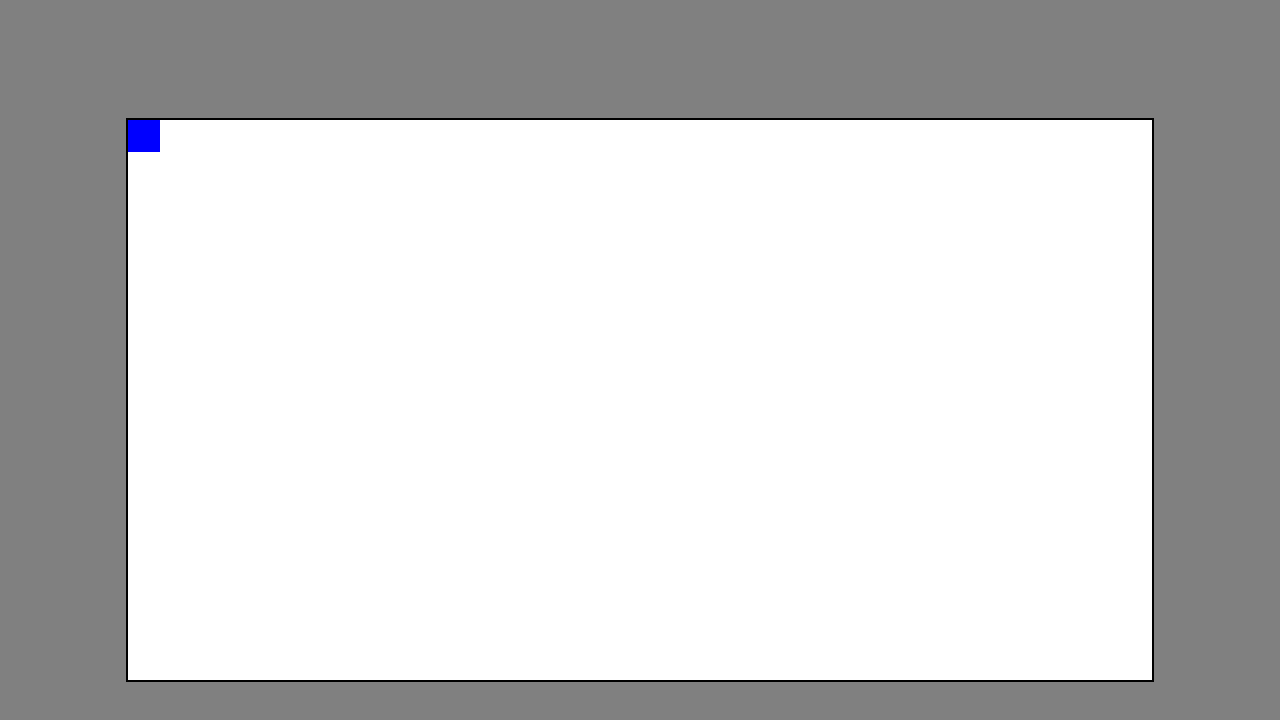
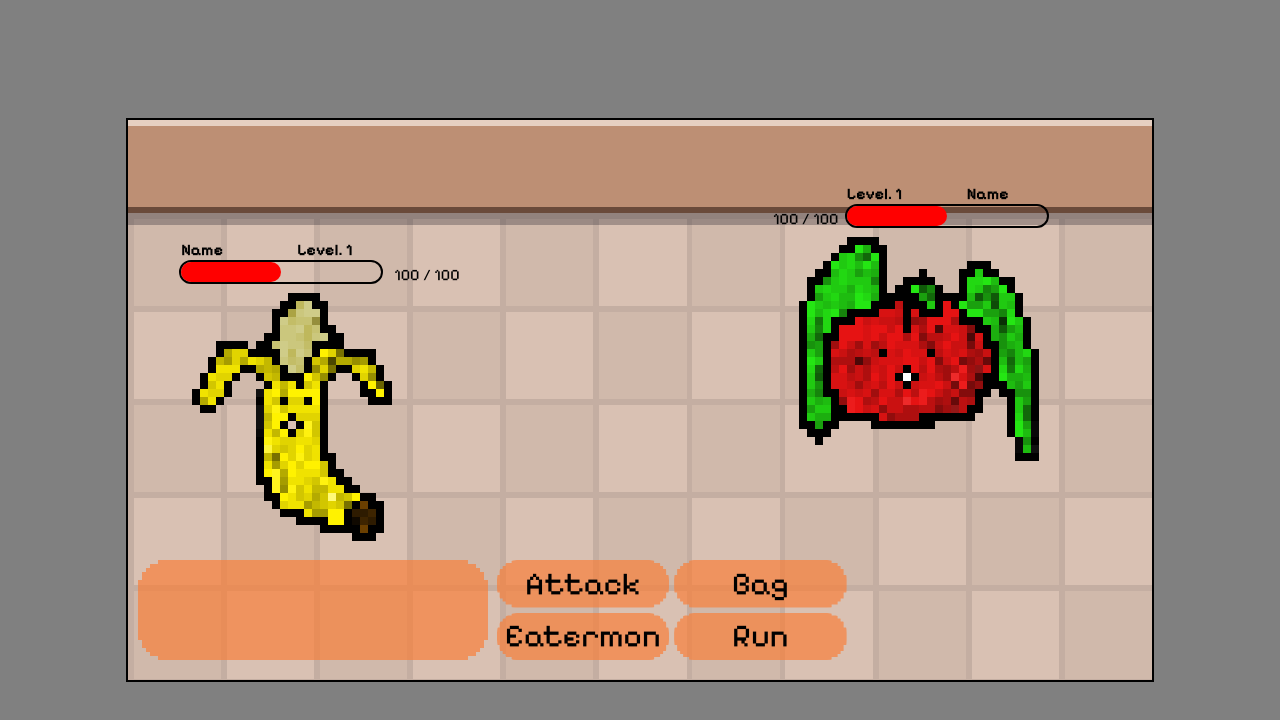
Before and after one commit to Gaboom63/Eatermon-Reimagined, a plain HTML site: page index.html in a window 1280 px wide. Drawn offline with Linux system fonts and the light colour scheme.

Commit message:
Implemented a large battle system, and all eatermons (From pre remaster)

```diff
--- /dev/null
+++ b/CSS Files/battleMenu.css
@@ -0,0 +1,241 @@
+#battleMenu {
+    position: absolute;
+    width: 1024px;
+    height: 560px;
+    border: solid black 2px;
+    left: 50%;
+    top: 50%;
+    transform: translate(-50%, -50%);
+    background-color: rgb(255, 255, 255);
+    image-rendering: pixelated;
+    z-index: 1;
+    background-image: url('../Images/Backgrounds/TemporaryBG.png');
+    background-size: cover;
+    /* display: none; */
+}
+
+#attackContainer {
+    position: absolute;
+    display: grid;
+    width: 350px;
+    height: 100px;
+    top: 100%;
+    transform: translateY(-120%);
+    grid-template-columns: 1fr 1fr;
+    grid-template-rows: 1fr 1fr;
+    grid-gap: 5px;
+    left: 36%;
+}
+
+#attackMenu {
+    background-color: rgba(250, 127, 56, 0.683);
+    display: flex;
+    justify-content: center;
+    align-items: center;
+    font-size: 2em;
+    border-radius: 20px;
+
+    clip-path: polygon(0px calc(100% - 15px),
+            3px calc(100% - 15px),
+            3px calc(100% - 9px),
+            6px calc(100% - 9px),
+            6px calc(100% - 6px),
+            9px calc(100% - 6px),
+            9px calc(100% - 3px),
+            15px calc(100% - 3px),
+            15px 100%,
+            calc(100% - 15px) 100%,
+            calc(100% - 15px) calc(100% - 3px),
+            calc(100% - 9px) calc(100% - 3px),
+            calc(100% - 9px) calc(100% - 6px),
+            calc(100% - 6px) calc(100% - 6px),
+            calc(100% - 6px) calc(100% - 9px),
+            calc(100% - 3px) calc(100% - 9px),
+            calc(100% - 3px) calc(100% - 15px),
+            100% calc(100% - 15px),
+            100% 15px,
+            calc(100% - 3px) 15px,
+            calc(100% - 3px) 9px,
+            calc(100% - 6px) 9px,
+            calc(100% - 6px) 6px,
+            calc(100% - 9px) 6px,
+            calc(100% - 9px) 3px,
+            calc(100% - 15px) 3px,
+            calc(100% - 15px) 0px,
+            15px 0px,
+            15px 3px,
+            9px 3px,
+            9px 6px,
+            6px 6px,
+            6px 9px,
+            3px 9px,
+            3px 15px,
+            0px 15px);
+}
+
+#attackMenu:hover {
+    background-color: rgb(250, 127, 56);
+}
+
+#textbox {
+    position: absolute;
+    width: 350px;
+    height: 100px;
+    top: 100%;
+    left: 10px;
+    transform: translateY(-120%);
+    border-radius: 20px;
+    background-color: rgba(250, 127, 56, 0.683);
+    text-align: center;
+    word-wrap: normal;
+    clip-path: polygon(0px calc(100% - 20px),
+            4px calc(100% - 20px),
+            4px calc(100% - 12px),
+            8px calc(100% - 12px),
+            8px calc(100% - 8px),
+            12px calc(100% - 8px),
+            12px calc(100% - 4px),
+            20px calc(100% - 4px),
+            20px 100%,
+            calc(100% - 20px) 100%,
+            calc(100% - 20px) calc(100% - 4px),
+            calc(100% - 12px) calc(100% - 4px),
+            calc(100% - 12px) calc(100% - 8px),
+            calc(100% - 8px) calc(100% - 8px),
+            calc(100% - 8px) calc(100% - 12px),
+            calc(100% - 4px) calc(100% - 12px),
+            calc(100% - 4px) calc(100% - 20px),
+            100% calc(100% - 20px),
+            100% 20px,
+            calc(100% - 4px) 20px,
+            calc(100% - 4px) 12px,
+            calc(100% - 8px) 12px,
+            calc(100% - 8px) 8px,
+            calc(100% - 12px) 8px,
+            calc(100% - 12px) 4px,
+            calc(100% - 20px) 4px,
+            calc(100% - 20px) 0px,
+            20px 0px,
+            20px 4px,
+            12px 4px,
+            12px 8px,
+            8px 8px,
+            8px 12px,
+            4px 12px,
+            4px 20px,
+            0px 20px);
+}
+
+#playerImageContainer {
+    display: flex;
+    position: absolute;
+    width: 250px;
+    height: 250px;
+    /* border: 2px solid black; */
+    top: 30%;
+    left: 5%;
+    justify-content: center;
+    align-items: center;
+}
+
+#playerEatermonImg {
+    /* Every Eatermon Is 32x32 by default :) */
+    width: calc(32px * 8);
+    height: calc(32px * 8);
+    image-rendering: pixelated;
+}
+
+#playerHPContiner {
+    position: absolute;
+    top: 25%;
+    left: 5%;
+    width: 200px;
+    height: 20px;
+    border: black 2px solid;
+    border-radius: 20px;
+}
+
+#playerName {
+    position: absolute;
+    transform: translateY(-200%);
+    font-size: 16px;
+}
+
+#playerXP {
+    position: absolute;
+    transform: translateY(-200%);
+    left: 58%;
+    font-size: 16px;
+}
+
+#playerHPBar {
+    width: 50%;
+    height: 100%;
+    background-color: red;
+    border-radius: 20px;
+}
+
+#playerHP {
+    position: absolute;
+    left: 26%;
+    top: 23%;
+}
+
+/* Enemy Section */
+
+#enemyImageContainer {
+    display: flex;
+    position: absolute;
+    width: 250px;
+    height: 250px;
+    /* border: 2px solid black; */
+    top: 20%;
+    left: 65%;
+    justify-content: center;
+    align-items: center;
+    transform: scaleX(-1);
+}
+
+#enemyEatermonImg {
+    /* Every Eatermon Is 32x32 by default :) */
+    width: calc(32px * 8);
+    height: calc(32px * 8);
+    image-rendering: pixelated;
+}
+
+
+#enemyHpContainer {
+    position: absolute;
+    top: 15%;
+    left: 70%;
+    width: 200px;
+    height: 20px;
+    border: black 2px solid;
+    border-radius: 20px;
+}
+
+#enemyName {
+    position: absolute;
+    transform: translateY(-200%);
+    font-size: 16px;
+    left: 60%;
+}
+
+#enemyXP {
+    position: absolute;
+    transform: translateY(-200%);
+    font-size: 16px;
+}
+
+#enemyHPBar {
+    width: 50%;
+    height: 100%;
+    background-color: rgb(255, 0, 0);
+    border-radius: 20px;
+}
+
+#enemyHP {
+    position: absolute;
+    left: 63%;
+    top: 13%;
+}
--- a/CSS Files/main.css
+++ b/CSS Files/main.css
@@ -1,5 +1,9 @@
+* {
+    font-family: "Pixelify Sans", sans-serif;
+}
+
 body {
-background-color: gray;
+    background-color: gray;
 }
 
 #gameCanvas {
@@ -9,7 +13,11 @@ background-color: gray;
     border: solid black 2px;
     left: 50%;
     top: 50%;
-    transform: translate(-50%,-50%);
+    transform: translate(-50%, -50%);
     background-color: white;
     image-rendering: pixelated;
 }
+
+/*
+    Note: PLEASE Keep a consistant z-index. This has been an ongoing issue with my projects
+*/
--- /dev/null
+++ b/JS Files/eatermons.js
@@ -0,0 +1,66 @@
+class Eatermon {
+    constructor(data) {
+        this.name = data.name;
+        this.level = 1;
+        this.hp = data.baseHP;
+        this.maxHP = data.maxHP;
+        this.attack = data.baseAttack;
+    }
+
+    levelUp() {
+        this.level++;
+        this.hp += 5;
+        this.maxHP += 5;
+        this.attack += 2;
+    }
+}
+
+const eatermonData = [
+    { id: "allahdoodle", name: "Allahdoodle", baseHP: 20, baseAttack: 5, maxHP: 20 },
+    { id: "bagoh", name: "BagOh", baseHP: 20, baseAttack: 5, maxHP: 20 },
+    { id: "banblast", name: "Ban Blast", baseHP: 20, baseAttack: 5, maxHP: 20 },
+    { id: "bannano", name: "Bannano", baseHP: 20, baseAttack: 5, maxHP: 20 },
+    { id: "barrytheberry", name: "Barry The Berry", baseHP: 20, baseAttack: 5, maxHP: 20 },
+    { id: "clanatus", name: "C. lanatus", baseHP: 20, baseAttack: 5, maxHP: 20 },
+    { id: "calamares", name: "Calamares", baseHP: 20, baseAttack: 5, maxHP: 20 },
+    { id: "calamars", name: "Calamars", baseHP: 20, baseAttack: 5, maxHP: 20 },
+    { id: "chivester", name: "Chivester", baseHP: 20, baseAttack: 5, maxHP: 20 },
+    { id: "chivy", name: "Chivy", baseHP: 20, baseAttack: 5, maxHP: 20 },
+    { id: "chrisp", name: "ChrisP", baseHP: 20, baseAttack: 5, maxHP: 20 },
+    { id: "coreange", name: "Coreange", baseHP: 20, baseAttack: 5, maxHP: 20 },
+    { id: "druewl", name: "Druewl", baseHP: 20, baseAttack: 5, maxHP: 20 },
+    { id: "flopper", name: "Flopper", baseHP: 20, baseAttack: 5, maxHP: 20 },
+    { id: "hank", name: "Hank", baseHP: 20, baseAttack: 5, maxHP: 20 },
+    { id: "hardcorecorn", name: "Hardcore Corn", baseHP: 20, baseAttack: 5, maxHP: 20 },
+    { id: "hhocolate", name: "Hhocolate", baseHP: 20, baseAttack: 5, maxHP: 20 },
+    { id: "hiroshrooma", name: "Hiroshrooma", baseHP: 20, baseAttack: 5, maxHP: 20 },
+    { id: "jamin", name: "Jamin", baseHP: 20, baseAttack: 5, maxHP: 20 },
+    { id: "kalamar", name: "Kalamar", baseHP: 20, baseAttack: 5, maxHP: 20 },
+    { id: "legalpot", name: "Legal Pot", baseHP: 20, baseAttack: 5, maxHP: 20 },
+    { id: "marchmadmuffin", name: "March Mad-Muffin", baseHP: 20, baseAttack: 5, maxHP: 20 },
+    { id: "meatymalt", name: "Meaty Malt", baseHP: 20, baseAttack: 5, maxHP: 20 },
+    { id: "pancoook", name: "Pancoook", baseHP: 20, baseAttack: 5, maxHP: 20 },
+    { id: "pastmala", name: "Pastmala", baseHP: 20, baseAttack: 5, maxHP: 20 },
+    { id: "poporlation", name: "Poporlation", baseHP: 20, baseAttack: 5, maxHP: 20 },
+    { id: "purpletrips", name: "Purple Trips", baseHP: 20, baseAttack: 5, maxHP: 20 },
+    { id: "sirpit", name: "Sir Pit", baseHP: 20, baseAttack: 5, maxHP: 20 },
+    { id: "sober", name: "Sober", baseHP: 20, baseAttack: 5, maxHP: 20 },
+    { id: "tomadoodle", name: "Tomadoodle", baseHP: 20, baseAttack: 5, maxHP: 20 },
+    { id: "tomaloudle", name: "Tomaloudle", baseHP: 20, baseAttack: 5, maxHP: 20 },
+    { id: "voladorio", name: "Voladorio", baseHP: 20, baseAttack: 5, maxHP: 20 },
+    { id: "waffitoff", name: "WaffItOff", baseHP: 20, baseAttack: 5, maxHP: 20 },
+    { id: "woodle", name: "Woodle", baseHP: 20, baseAttack: 5, maxHP: 20 },
+    // { id: "", name: "", baseHP: 20, baseAttack: 5 },
+];
+
+const eatermonMap = Object.fromEntries(
+    eatermonData.map(e => [e.id, e])
+);
+
+function createEatermon(id) {
+    const data = eatermonMap[id];
+    if (!data) throw new Error(`Eatermon ${id} not found`);
+    return new Eatermon(data);
+}
+
+// team.push(createEatermon("woodle"));
--- a/JS Files/game.js
+++ b/JS Files/game.js
@@ -1,15 +1,97 @@
 const canvas = document.getElementById('gameCanvas');
 const ctx = canvas.getContext('2d');
+
+// This is all battle constants bellow
+let inBattle = false;
+let needsInit = true;
+let updatingStats = false;
+let battleEnding = false;
+
+const battleMenu = document.getElementById('battleMenu');
+
+const playerHPContiner = document.getElementById('playerHPContiner');
+const playerName = document.getElementById('playerName');
+const playerXP = document.getElementById('playerXP');
+const playerHPText = document.getElementById('playerHP');
+const playerEatermonImg = document.getElementById('playerEatermonImg');
+const playerHPBar = document.getElementById('playerHPBar');
+
+const enemyHPContiner = document.getElementById('enemyHPContiner');
+const enemyName = document.getElementById('enemyName');
+const enemyXP = document.getElementById('enemyXP');
+const enemyHPText = document.getElementById('enemyHP');
+const enemyEatermonImg = document.getElementById('enemyEatermonImg');
+const enemyHPBar = document.getElementById('enemyHPBar');
+
+const battleTextbox = document.getElementById('textbox');
+// --------------------------
+
+
+function Battle(route) { // Route could in the future determine the Eatermons available / the battle initiatied.
+    let findOpponet = Math.floor(Math.random() * (routeOne.length - routeOne.length, routeOne.length)) + routeOne.length - routeOne.length;
+    if (needsInit) {
+        battleMenu.style.display = 'revert';
+
+        playerName.innerHTML = `${player.team[0].name}`; // Name
+        playerXP.innerHTML = `Level. ${player.team[0].level}`; // Level. #
+        playerHPText.innerHTML = `${player.team[0].hp} / ${player.team[0].maxHP}`;  // Hp / maxHp text
+        playerEatermonImg.src = `Images/Eatermons/${player.team[0].name}.png`; // Image
+        playerHPBar.style.width = `${(player.team[0].hp / player.team[0].maxHP) * 100}%`; // Health Bar (Red).
+
+        enemyName.innerHTML = `${routeOne[findOpponet].name}`; // Name
+        enemyXP.innerHTML = `Level. ${routeOne[findOpponet].level}`; // Level. #
+        enemyHPText.innerHTML = `${routeOne[findOpponet].hp} / ${routeOne[findOpponet].maxHP}`;  // Hp / maxHp text
+        enemyEatermonImg.src = `Images/Eatermons/${routeOne[findOpponet].name}.png` // Image
+        enemyHPBar.style.width = `${(routeOne[findOpponet].hp / routeOne[findOpponet].maxHP) * 100}%` // Health Bar (Red).
+
+        battleTextbox.innerHTML = `GO ${player.team[0].name}!`
+        setTimeout(() => {
+            battleTextbox.innerHTML = `${player.name}'s ${player.team[0].name} VS. ${routeOne[findOpponet].name}! <br> What will you do?`
+        }, 1000);
+        needsInit = false;
+        updatingStats = true;
+    } else if (updatingStats && !needsInit) {
+        playerHPText.innerHTML = `${player.team[0].hp} / ${player.team[0].maxHP}`;
+        playerHPBar.style.width = `${(player.team[0].hp / player.team[0].maxHP) * 100}%`;
+
+        enemyHPText.innerHTML = `${routeOne[findOpponet].hp} / ${routeOne[findOpponet].maxHP}`;  // Hp / maxHp text
+        enemyHPBar.style.width = `${(routeOne[findOpponet].hp / routeOne[findOpponet].maxHP) * 100}%`;
+
+        if (player.team[0].hp === 0 || routeOne[findOpponet].hp === 0) { // Come back to this later. Make black out screen for player.
+            updatingStats = false;
+            battleEnding = true;
+        }
+    } else if (battleEnding) {
+        // Add Ending Logic in future.
+    }
+}
+
+
+
+let routeOne = [ // This is PURELY For example / testing and WILL be removed.
+    createEatermon('woodle'),
+    createEatermon('tomadoodle'),
+    createEatermon('pastmala')
+]
+
+
+let playerTeam = [
+    createEatermon('woodle')
+]
 
 let player = {
     x: 0,
     y: 0,
     width: 32,
-    height: 32
+    height: 32,
+    name: "Henry",
+    team: playerTeam
 }
 
 let isMovingLeft = false;
 let isMovingRight = false;
+let isMovingUp = false;
+let isMovingDown = false;
 
 document.addEventListener('keydown', e => {
     if (e.key === 'ArrowLeft') {
@@ -19,7 +101,19 @@ document.addEventListener('keydown', e => {
     if (e.key === 'ArrowRight') {
         isMovingRight = true;
     }
+
+    if (e.key === 'ArrowDown') {
+        isMovingDown = true;
+    }
+
+    if (e.key === 'ArrowUp') {
+        isMovingUp = true;
+    }
 });
+
+function leaveBattle() {
+    battleMenu.style.display = 'none';
+}
 
 function gameLoop() {
     ctx.clearRect(0, 0, canvas.width, canvas.height);
@@ -32,9 +126,23 @@ function gameLoop() {
         isMovingRight = false;
     }
 
-    if(isMovingLeft) {
-         player.x -= player.width;
+    if (isMovingLeft) {
+        player.x -= player.width;
         isMovingLeft = false;
+    }
+
+    if (isMovingDown) {
+        player.y += player.height;
+        isMovingDown = false;
+    }
+
+    if (isMovingUp) {
+        player.y -= player.height;
+        isMovingUp = false;
+    }
+
+    if (inBattle) {
+        Battle();
     }
 
     requestAnimationFrame(gameLoop);
--- a/index.html
+++ b/index.html
@@ -5,12 +5,53 @@
     <meta charset="UTF-8">
     <meta name="viewport" content="width=device-width, initial-scale=1.0">
     <title>Eatermon Reimagined</title>
+    <link rel="stylesheet" href="CSS Files/battleMenu.css">
     <link rel="stylesheet" href="CSS Files/main.css">
+    <link rel="preconnect" href="https://fonts.googleapis.com">
+    <link rel="preconnect" href="https://fonts.gstatic.com" crossorigin>
+    <link href="https://fonts.googleapis.com/css2?family=Pixelify+Sans:wght@400..700&display=swap" rel="stylesheet">
 </head>
 
 <body>
 
-    <canvas id="gameCanvas" width="1024" height="560"></canvas>
+    <div id="battleMenu">
+        <div id="playerContents"> <!-- This div exists for easy ability to collapse all player values.-->
+            <div id="playerHPContiner">
+                <b>
+                    <p id="playerName">Name</p>
+                    <p id="playerXP">Level. 1</p>
+                </b>
+                <div id="playerHPBar"></div>
+            </div>
+            <p id="playerHP">100 / 100</p>
+            <div id="playerImageContainer">
+                <img id="playerEatermonImg" src="Images/Eatermons/Ban Blast.png">
+            </div>
+            <div id="textbox"></div>
+            <div id="attackContainer">
+                <div id="attackMenu">Attack</div>
+                <div id="attackMenu">Bag</div>
+                <div id="attackMenu">Eatermon</div>
+                <div id="attackMenu">Run</div>
+            </div>
+        </div>
+        <div id="enemyContents">
+            <div id="enemyHpContainer">
+                <b>
+                    <p id="enemyName">Name</p>
+                    <p id="enemyXP">Level. 1</p>
+                </b>
+                <div id="enemyHPBar"></div>
+            </div>
+            <p id="enemyHP">100 / 100</p>
+            <div id="enemyImageContainer">
+                <img id="enemyEatermonImg" src="Images/Eatermons/Allahdoodle.png">
+            </div>
+        </div>
+    </div>
+    <canvas id="gameCanvas" width="1024" height="480"></canvas>
+
+    <script src="JS Files/eatermons.js"></script>
     <script src="JS Files/game.js"></script>
 </body>
 
```
Also changed, not shown: Images/Backgrounds/TemporaryBG.png (added), Images/Eatermons/Druewl.png (renamed from Images/Eatermons/druewl.png), Images/Eatermons/Tomadoodle.png (renamed from Images/Eatermons/tomadoodle.png), Images/Eatermons/Tomaloudle.png (renamed from Images/Eatermons/tomaloudle.png), Images/Eatermons/Woodle.png (renamed from Images/Eatermons/woodle.png), Images/Player/player_UNFINISHED.png (added), JS Files/battleMoves.js (added).
